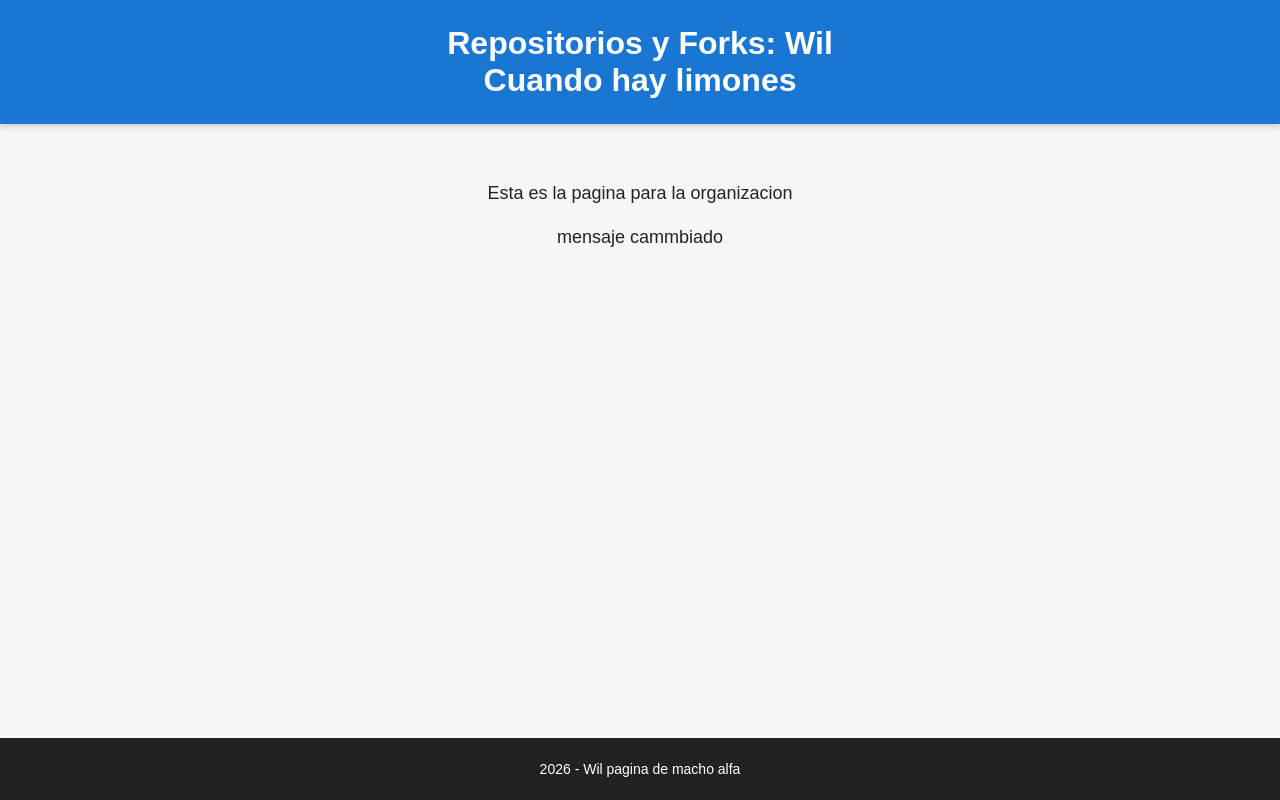
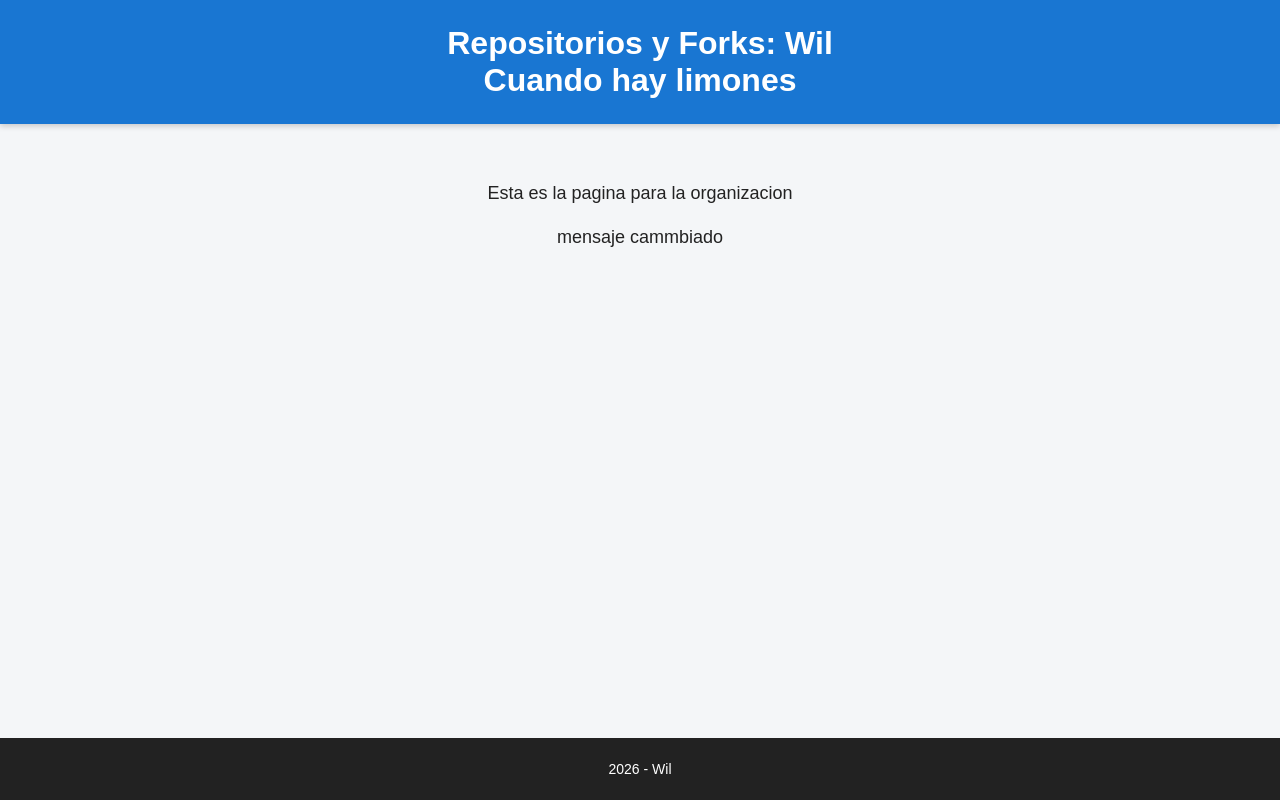
Before and after one commit to Fall31/wil-fork, a React (Vite) app: page / in a window 1280 px wide. Built offline with nearby package versions, Linux system fonts and the light colour scheme.

Commit message:
wil:hotfix(main):mensaje2

```diff
--- a/src/App.jsx
+++ b/src/App.jsx
@@ -21,7 +21,6 @@ function App() {
       <footer>
         <p>
           2026 - Wil
-          pagina de macho alfa
         </p>
       </footer>
     </div>
```
